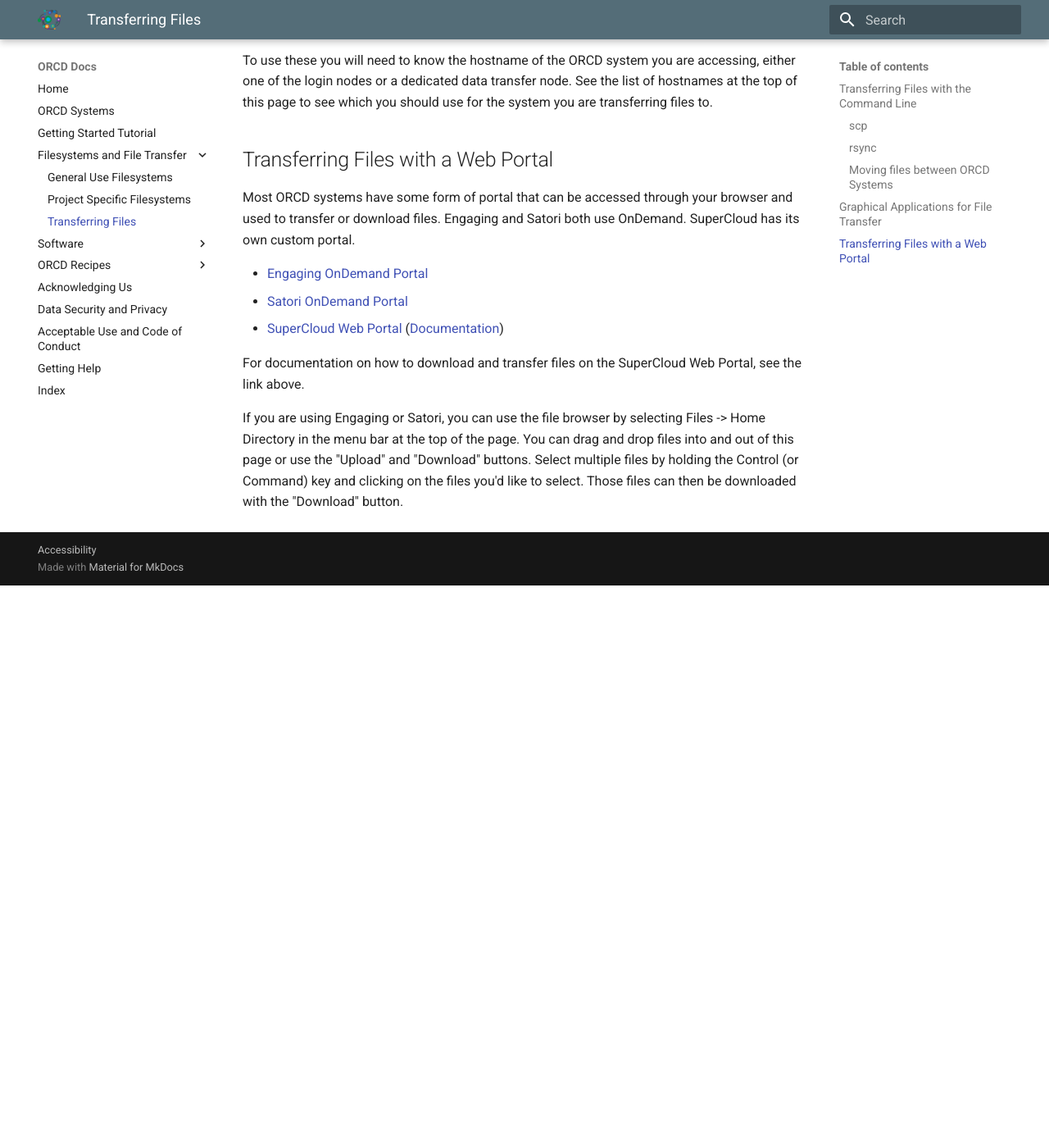
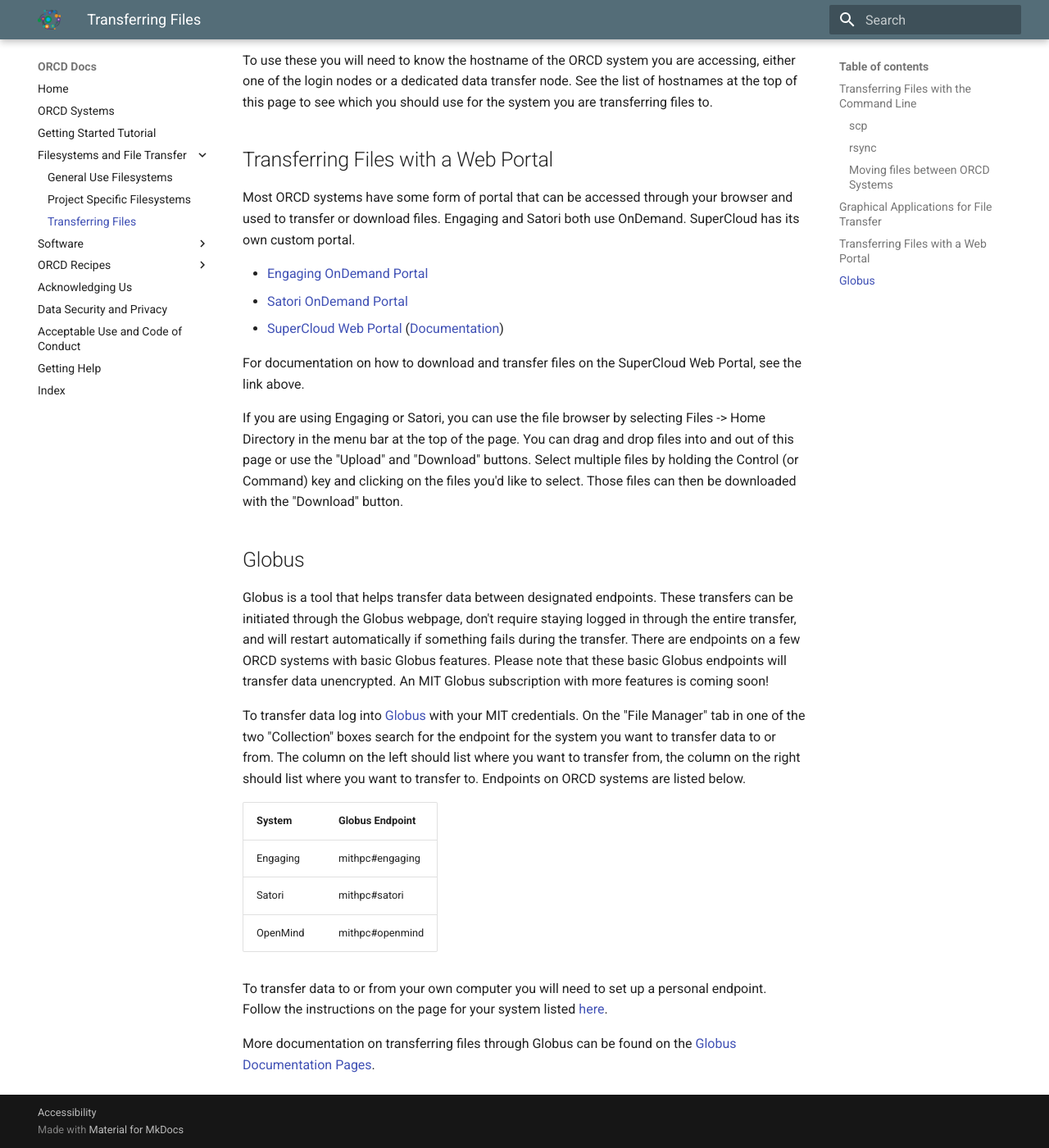
Before and after one commit to mit-orcd/orcd-docs-edit, an MkDocs documentation site: the page built from docs/filesystems-file-transfer/transferring-files.md, in a window 1280 px wide and 1400 px high, scrolled down 3542 px. Shown: the whole window at 82% size. Built offline with MkDocs 1.6.1 and Material for MkDocs 9.7.7, drawn with Linux system fonts in a browser that asks for light colours; before the commit the page ends 4256 px from its top, so only the background shows below that.

Commit message:
adding Globus section

```diff
--- a/docs/filesystems-file-transfer/transferring-files.md
+++ b/docs/filesystems-file-transfer/transferring-files.md
@@ -235,3 +235,19 @@
 For documentation on how to download and transfer files on the SuperCloud Web Portal, see the link above.
 
 If you are using Engaging or Satori, you can use the file browser by selecting Files -> Home Directory in the menu bar at the top of the page. You can drag and drop files into and out of this page or use the "Upload" and "Download" buttons. Select multiple files by holding the Control (or Command) key and clicking on the files you'd like to select. Those files can then be downloaded with the "Download" button.
+
+## Globus
+
+Globus is a tool that helps transfer data between designated endpoints. These transfers can be initiated through the Globus webpage, don't require staying logged in through the entire transfer, and will restart automatically if something fails during the transfer. There are endpoints on a few ORCD systems with basic Globus features. Please note that these basic Globus endpoints will transfer data unencrypted. An MIT Globus subscription with more features is coming soon!
+
+To transfer data log into [Globus](https://www.globus.org/) with your MIT credentials. On the "File Manager" tab in one of the two "Collection" boxes search for the endpoint for the system you want to transfer data to or from. The column on the left should list where you want to transfer from, the column on the right should list where you want to transfer to. Endpoints on ORCD systems are listed below.
+
+| System | Globus Endpoint |
+| ----------- | ----------- |
+| Engaging | mithpc#engaging |
+| Satori | mithpc#satori |
+| OpenMind | mithpc#openmind |
+
+To transfer data to or from your own computer you will need to set up a personal endpoint. Follow the instructions on the page for your system listed [here](https://docs.globus.org/globus-connect-personal/).
+
+More documentation on transferring files through Globus can be found on the [Globus Documentation Pages](https://docs.globus.org/guides/tutorials/manage-files/transfer-files/).
```
